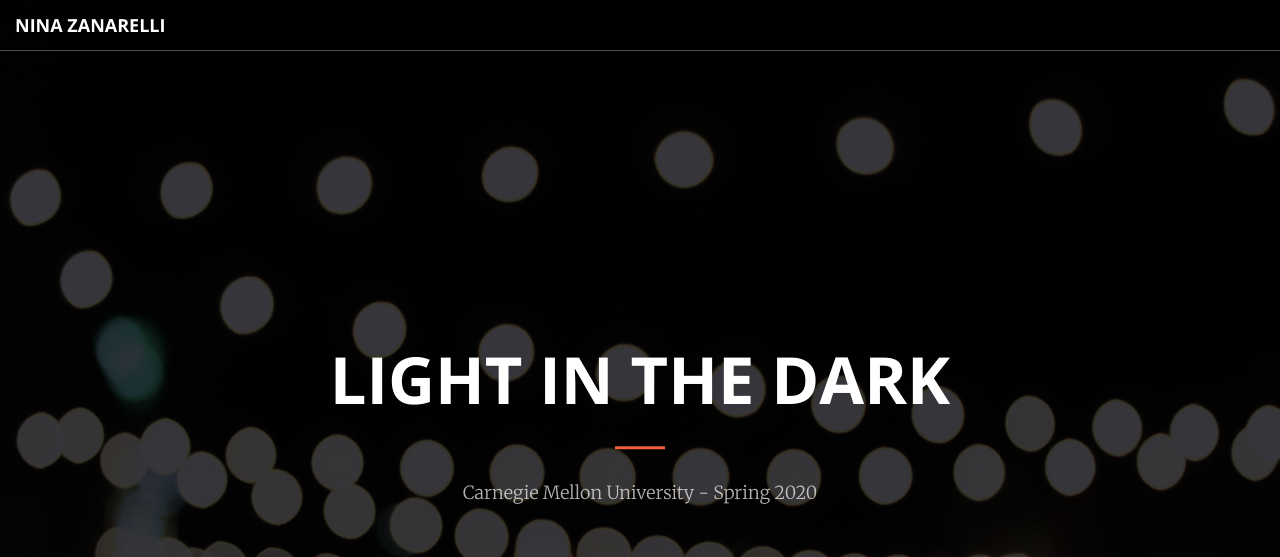
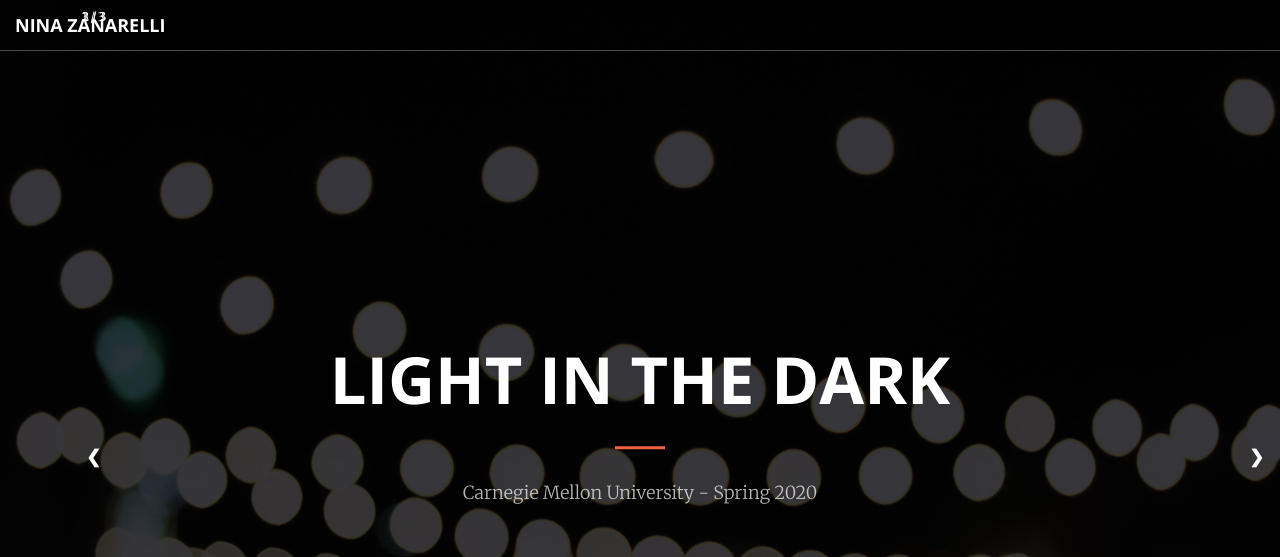
Before and after one commit to ninazanarelli/ninazanarelli.github.io, a Jekyll site: the page built from gallerysix.html, in a window 1280 px wide and 900 px high. Shown: the top 557 px of the window. Built offline with Jekyll 4.4.1, drawn with Linux system fonts in a browser that asks for light colours.

Commit message:
galleryshowprovaconcssejs

```diff
--- a/_includes/projectsixtest.html
+++ b/_includes/projectsixtest.html
@@ -2,22 +2,22 @@
 <div class="container">
 
     <!-- Full-width images with number and caption text -->
-    <div class="mySlides fade">
-      <div class="numbertext">1 / 3</div>
+    <div class="mySlides_slideshow fade_slideshow">
+      <div class="numbertext_slideshow">1 / 3</div>
       <img src="../img/photography/image1.jpg" style="width:100%">
     </div>
 
-    <div class="mySlides fade">
-      <div class="numbertext">2 / 3</div>
+    <div class="mySlides_slideshow fade_slideshow">
+      <div class="numbertext_slideshow">2 / 3</div>
       <img src="../img/photography/image2.jpg" style="width:100%">
     </div>
 
-    <div class="mySlides fade">
-      <div class="numbertext">3 / 3</div>
+    <div class="mySlides_slideshow fade_slideshow">
+      <div class="numbertext_slideshow">3 / 3</div>
       <img src="../img/photography/image3.jpg" style="width:100%">
     </div>
 
     <!-- Next and previous buttons -->
-    <a class="prev" onclick="plusSlides(-1)">&#10094;</a>
-    <a class="next" onclick="plusSlides(1)">&#10095;</a>
+    <a class="prev_slideshow" onclick="plusSlides(-1)">&#10094;</a>
+    <a class="next_slideshow" onclick="plusSlides(1)">&#10095;</a>
   </div>
--- a/_sass/_base.scss
+++ b/_sass/_base.scss
@@ -705,3 +705,61 @@
         min-height: 100%;
     }
 }
+
+
+/* Hide the images by default */
+.mySlides {
+    display: none;
+  }
+
+  /* Next & previous buttons */
+  .prev_slideshow, .next_slideshow {
+    cursor: pointer;
+    position: absolute;
+    top: 50%;
+    width: auto;
+    margin-top: -22px;
+    padding: 16px;
+    color: white;
+    font-weight: bold;
+    font-size: 18px;
+    transition: 0.6s ease;
+    border-radius: 0 3px 3px 0;
+    user-select: none;
+  }
+
+  /* Position the "next button" to the right */
+  .next_slideshow {
+    right: 0;
+    border-radius: 3px 0 0 3px;
+  }
+
+  /* On hover, add a black background color with a little bit see-through */
+  .prev_slideshow:hover, .next_slideshow:hover {
+    background-color: rgba(0,0,0,0.8);
+  }
+/* Number text (1/3 etc) */
+.numbertext_slideshow {
+    color: #f2f2f2;
+    font-size: 12px;
+    padding: 8px 12px;
+    position: absolute;
+    top: 0;
+  }
+  /* Fading animation */
+.fade_slideshow {
+    -webkit-animation-name: fade;
+    -webkit-animation-duration: 1.5s;
+    animation-name: fade;
+    animation-duration: 1.5s;
+  }
+
+  @-webkit-keyframes fade {
+    from {opacity: .4}
+    to {opacity: 1}
+  }
+
+  @keyframes fade {
+    from {opacity: .4}
+    to {opacity: 1}
+  }
```
Also changed, not shown: js/bootstrap.js, js/creative.js (line endings or trailing spaces).
